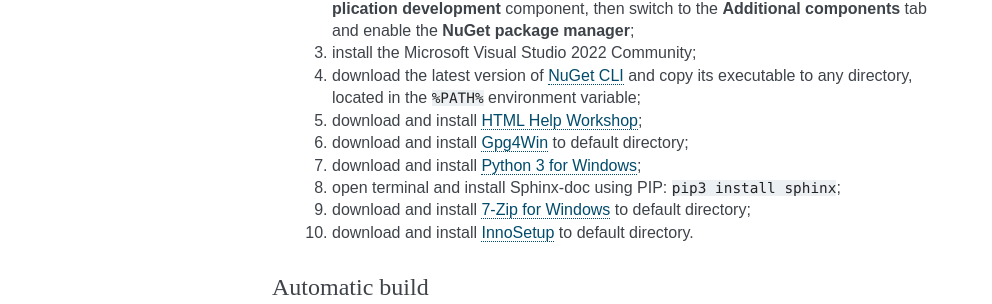
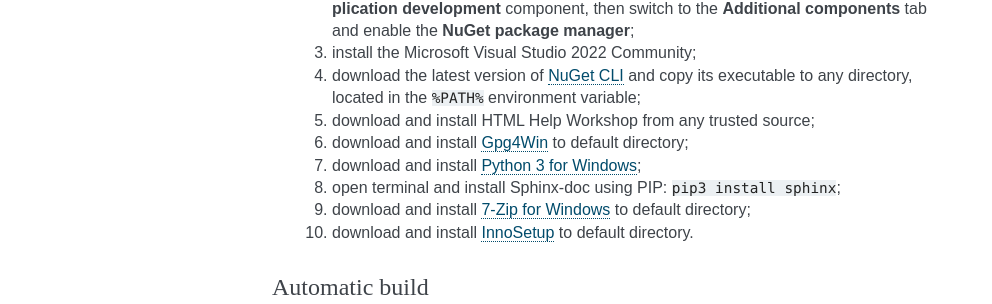
Before and after one commit to xvitaly/mhed, a Sphinx documentation site: the page built from docs/source/development.rst, in a window 1280 px wide. Shown: the part 529-833 px from the top of the page, without its empty margins (148-1140 px from the left). Built offline with Sphinx 7.4.7, drawn with Linux system fonts in a browser that asks for light colours.

Commit message:
Removed broken download URLs from the "Development" documentation page.

```diff
--- a/docs/source/development.rst
+++ b/docs/source/development.rst
@@ -35,7 +35,7 @@
   2. select the **Microsoft Visual Studio 2022 Community**, enable the **Classic .NET application development** component, then switch to the **Additional components** tab and enable the **NuGet package manager**;
   3. install the Microsoft Visual Studio 2022 Community;
   4. download the latest version of `NuGet CLI <https://www.nuget.org/downloads>`_ and copy its executable to any directory, located in the ``%PATH%`` environment variable;
-  5. download and install `HTML Help Workshop <https://www.microsoft.com/en-us/download/details.aspx?id=21138>`_;
+  5. download and install HTML Help Workshop from any trusted source;
   6. download and install `Gpg4Win <https://www.gpg4win.org/>`_ to default directory;
   7. download and install `Python 3 for Windows <https://www.python.org/downloads/windows/>`_;
   8. open terminal and install Sphinx-doc using PIP: ``pip3 install sphinx``;
```
Also changed, not shown: 1 other file.
